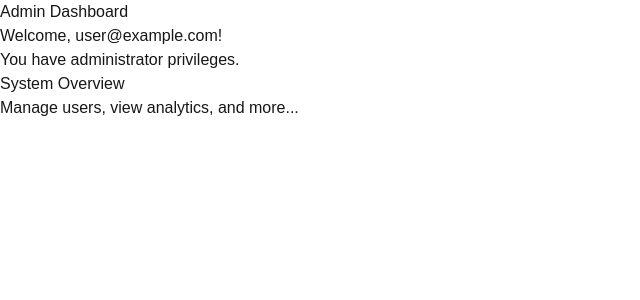
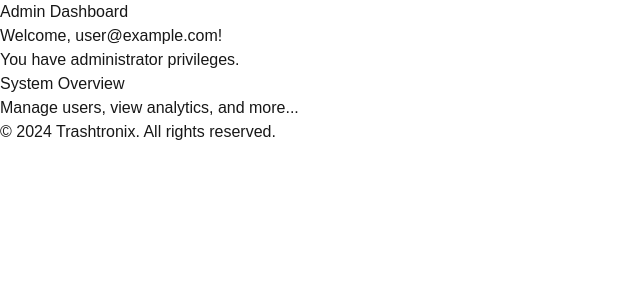
Before and after one commit to anjithamohan699/TrashTronix, a Next.js app: page /admin in a window 1280 px wide. Shown: the top 300 px of the page, without its empty margins (0-640 px from the left). Built offline with nearby package versions, Linux system fonts and the light colour scheme; no server answers; sample sign-in values are in the browser's storage.

Commit message:
layout for admin dashboard (frontend)

```diff
--- /dev/null
+++ b/src/app/admin/layout.js
@@ -0,0 +1,12 @@
+export default function AdminLayout({ children }) {
+    return (
+      <div>
+        {children}
+        {/* Footer */}
+        <footer className="bg-white text-black text-center p-4 mt-auto">
+    &copy; 2024 Trashtronix. All rights reserved.
+  </footer>
+
+      </div>
+    );
+  }
```
